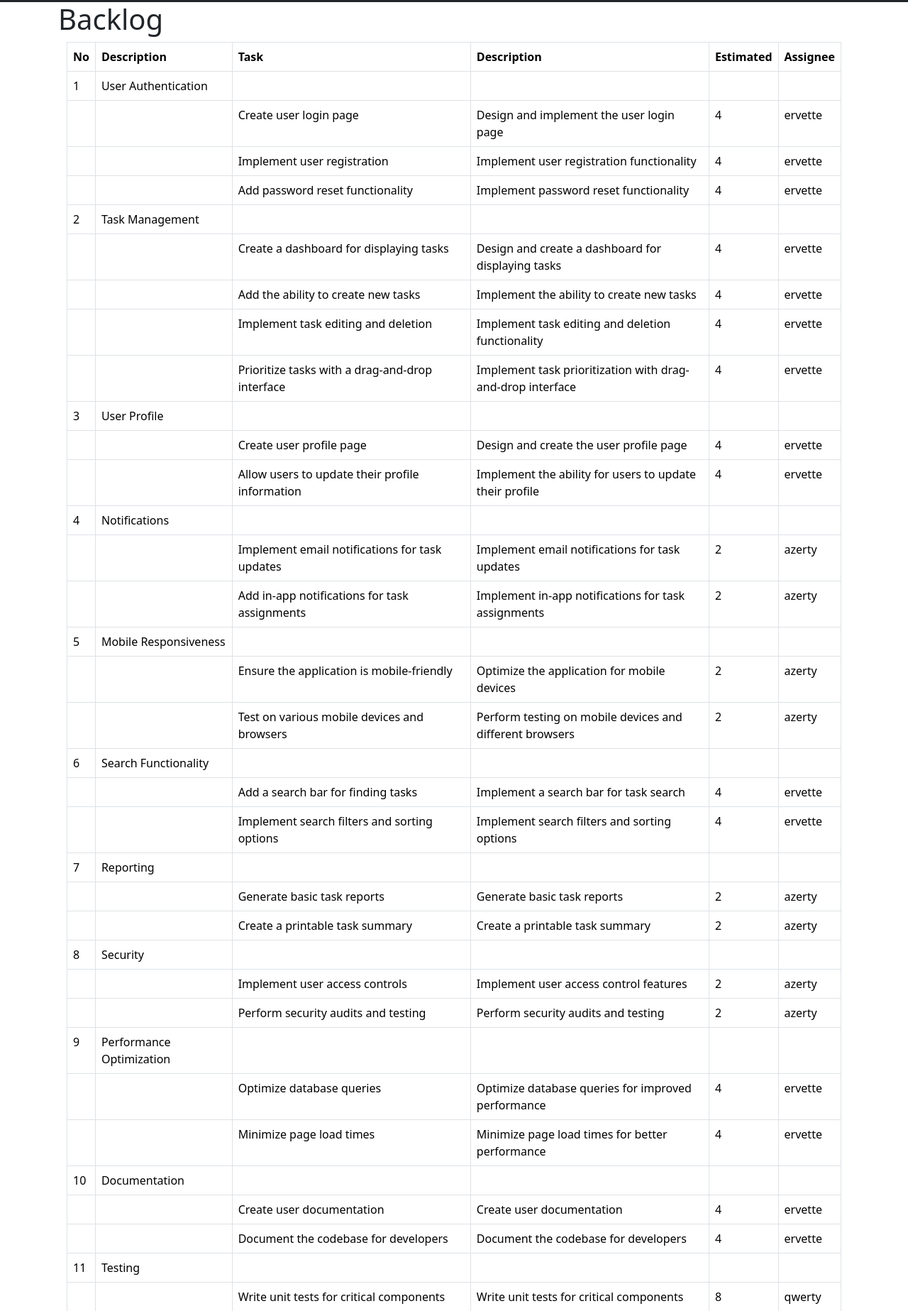
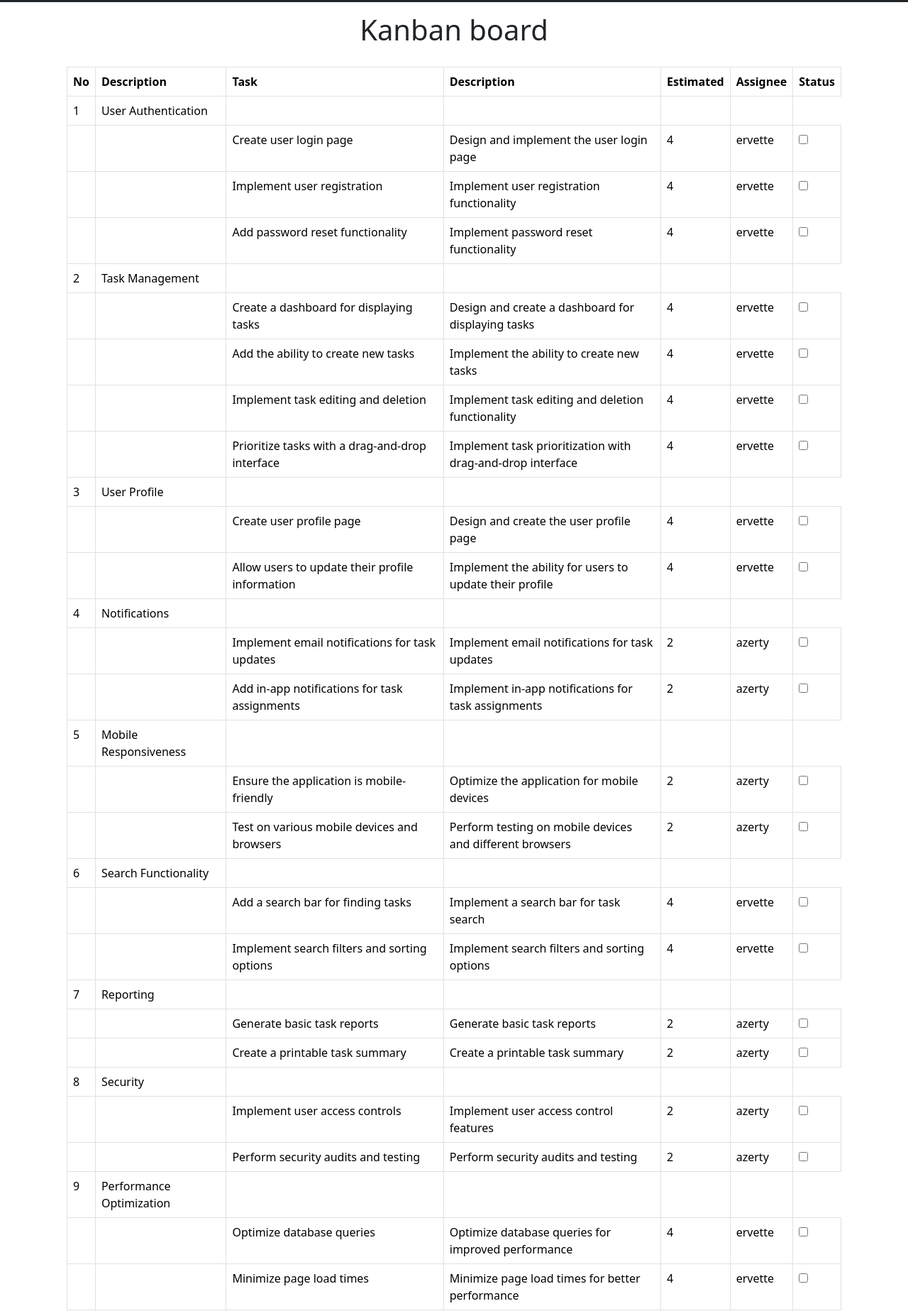
Before and after one commit to ervette/web-tech, a Flask app: page / in a window 1280 px wide. Shown: the part 53-1900 px from the top of the page at 71% size. Run offline with Flask 3, Linux system fonts and the light colour scheme; some libraries are stand-ins or nearby versions.

Commit message:
1. Added icon 2. Configured gitignore 3. added custom css file for basic changes 4. 50% of finished kanban board

```diff
--- /dev/null
+++ b/website/static/custom.css
@@ -0,0 +1,11 @@
+h1{
+    padding-top: 15px;
+    text-align: center;
+}
+div .container{
+    padding-top: 20px;
+}
+
+/* reminder!!! if you want to alter class of smth write
+    html "data structure" first thereafter .{name of class}
+    and properties */
--- a/website/templates/base.html
+++ b/website/templates/base.html
@@ -3,6 +3,10 @@
   <head>
     <meta charset="UTF-8" />
     <meta name="viewport" content="width=device-width, initial-scale=1.0" />
+    <link
+      rel="shortcut icon"
+      href="{{ url_for('static', filename='pics/favicon.ico') }}"
+    />
     <link
       rel="stylesheet"
       href="https://stackpath.bootstrapcdn.com/font-awesome/4.7.0/css/font-awesome.min.css"
@@ -14,6 +18,7 @@
       integrity="sha384-T3c6CoIi6uLrA9TneNEoa7RxnatzjcDSCmG1MXxSR1GAsXEV/Dwwykc2MPK8M2HN"
       crossorigin="anonymous"
     />
+    <link rel="stylesheet" type="text/css" href="static/custom.css" />
     <style>
       .navbar .navbar-collapse {
         padding-left: 20px;
--- a/website/templates/home.html
+++ b/website/templates/home.html
@@ -1,6 +1,7 @@
 {% extends "base.html" %} {% block title %} Home {% endblock %} {% block content
 %}
-<h1>Backlog</h1>
+
+<h1>Kanban board</h1>
 <div class="container">
   <table class="table table-bordered">
     <thead>
@@ -11,6 +12,7 @@
         <th>Description</th>
         <th>Estimated</th>
         <th>Assignee</th>
+        <th>Status</th>
       </tr>
     </thead>
     <tbody>
@@ -31,6 +33,7 @@
         <td>{{ task.Description }}</td>
         <td>{{ task.Estimated }}</td>
         <td>{{ task.Assignee }}</td>
+        <td><input type="checkbox" /></td>
       </tr>
       {% endfor %} {% endfor %}
     </tbody>
```
Also changed, not shown: website/static/pics/favicon.ico (added), website/static/pics/favicon_dark.ico (added), 2 other files.
